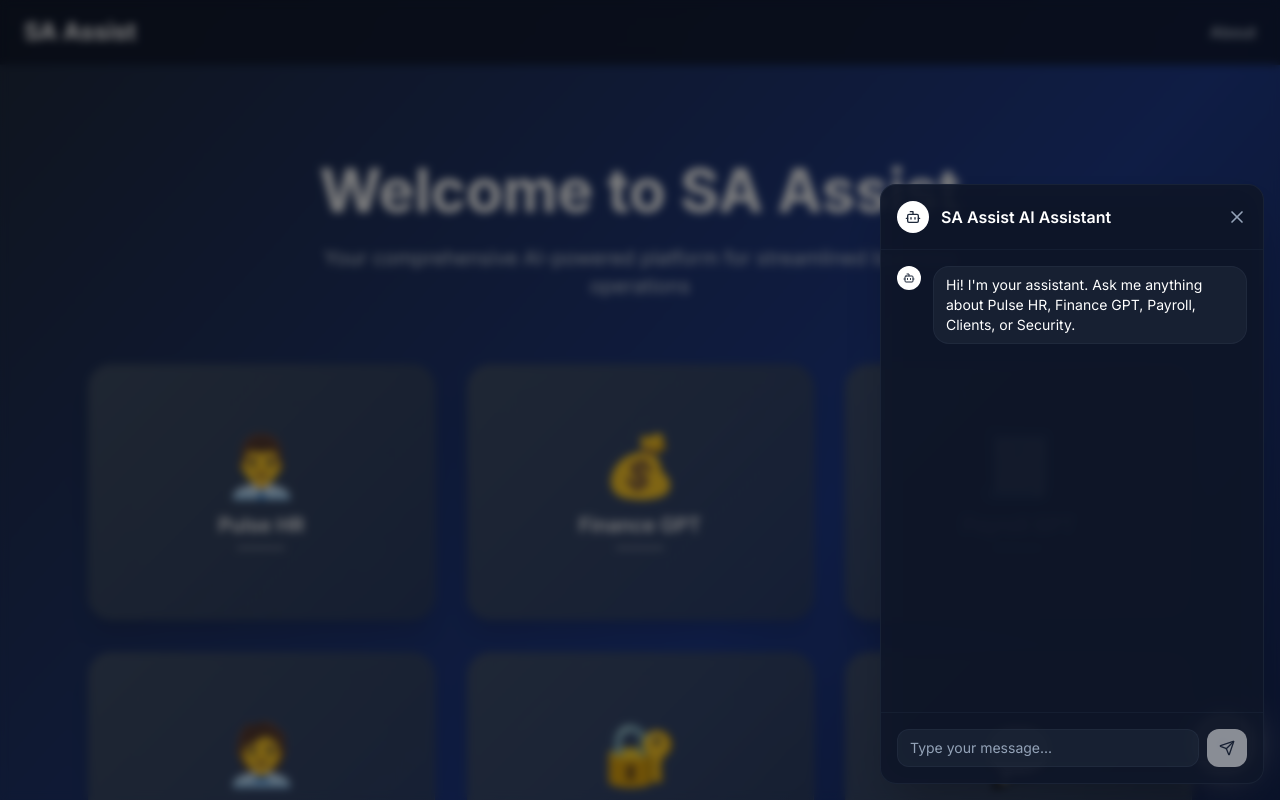
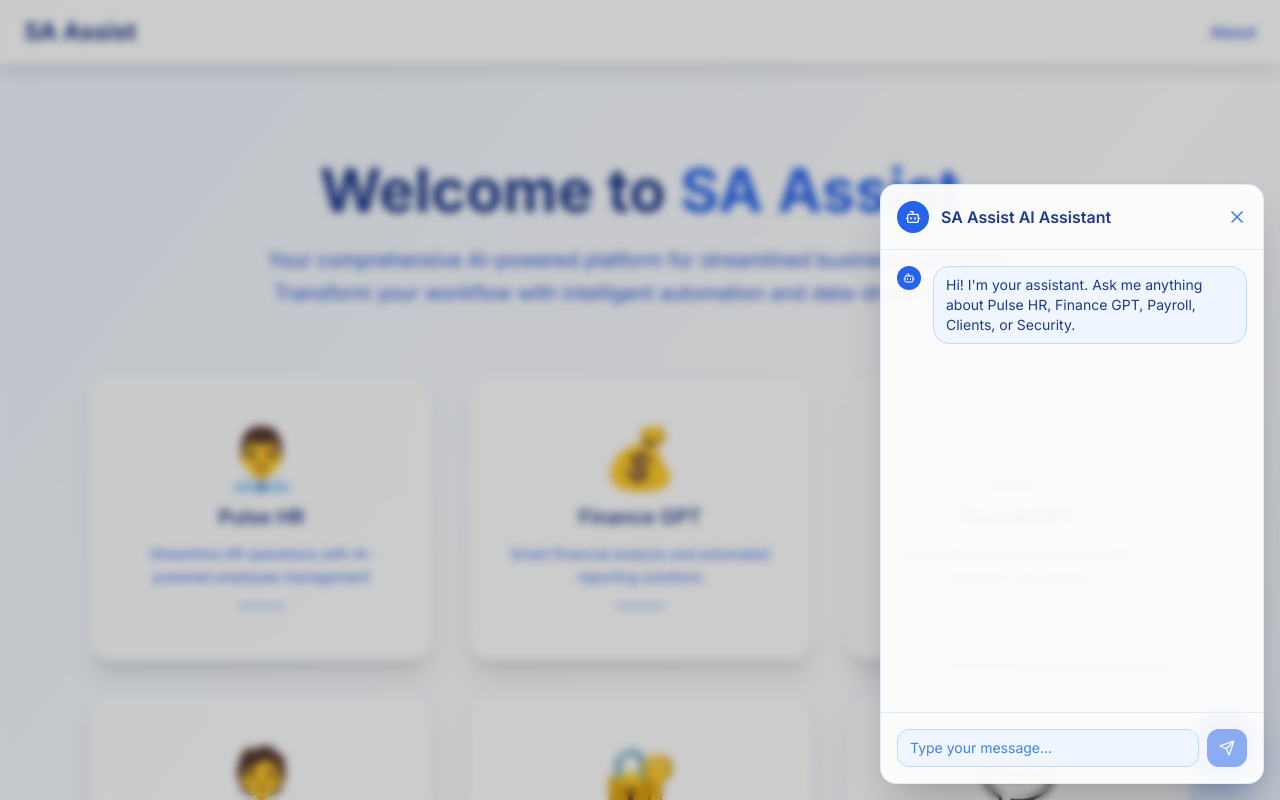
Before and after one commit to rajsatin/assist-ai-landing-dream, a React (Vite) app: page / in a window 1280 px wide. Both pictures are taken after a click on the button 1224 px from the left and 744 px from the top of the page. Shown: the top 800 px of the page. Built offline with nearby package versions, Linux system fonts and the light colour scheme.

Commit message:
Refactor: Improve visual appearance
- Changed the color scheme to a pleasant blue and white theme.
- Improved the overall look and feel of the website.
- Added more description to the about section.
- Enhanced animations for a more decent and cool look.

```diff
--- a/src/components/AIChatbot.tsx
+++ b/src/components/AIChatbot.tsx
@@ -101,14 +101,14 @@ const AIChatbot = () => {
       {/* Floating Chat Button */}
       <motion.button
         onClick={() => setIsOpen(true)}
-        className="fixed bottom-6 right-6 w-16 h-16 bg-white rounded-full shadow-lg flex items-center justify-center text-slate-800 z-50"
-        whileHover={{ scale: 1.1 }}
+        className="fixed bottom-6 right-6 w-16 h-16 bg-blue-600 hover:bg-blue-700 rounded-full shadow-xl flex items-center justify-center text-white z-50"
+        whileHover={{ scale: 1.1, y: -2 }}
         whileTap={{ scale: 0.9 }}
         animate={{
           boxShadow: [
-            "0 0 20px rgba(255, 255, 255, 0.3)",
-            "0 0 40px rgba(255, 255, 255, 0.6)",
-            "0 0 20px rgba(255, 255, 255, 0.3)"
+            "0 10px 25px rgba(37, 99, 235, 0.3)",
+            "0 15px 35px rgba(37, 99, 235, 0.5)",
+            "0 10px 25px rgba(37, 99, 235, 0.3)"
           ]
         }}
         transition={{
@@ -126,28 +126,28 @@ const AIChatbot = () => {
             initial={{ opacity: 0 }}
             animate={{ opacity: 1 }}
             exit={{ opacity: 0 }}
-            className="fixed inset-0 bg-black/50 backdrop-blur-sm z-50 flex items-end justify-end p-4"
+            className="fixed inset-0 bg-black/20 backdrop-blur-sm z-50 flex items-end justify-end p-4"
             onClick={() => setIsOpen(false)}
           >
             <motion.div
-              initial={{ x: 400, y: 100, opacity: 0 }}
-              animate={{ x: 0, y: 0, opacity: 1 }}
-              exit={{ x: 400, y: 100, opacity: 0 }}
+              initial={{ x: 400, y: 100, opacity: 0, scale: 0.8 }}
+              animate={{ x: 0, y: 0, opacity: 1, scale: 1 }}
+              exit={{ x: 400, y: 100, opacity: 0, scale: 0.8 }}
               transition={{ type: "spring", damping: 25, stiffness: 300 }}
-              className="w-96 h-[600px] bg-slate-900/90 backdrop-blur-lg rounded-2xl shadow-2xl border border-slate-700/30 flex flex-col"
+              className="w-96 h-[600px] bg-white/95 backdrop-blur-lg rounded-2xl shadow-2xl border border-blue-200/50 flex flex-col"
               onClick={(e) => e.stopPropagation()}
             >
               {/* Header */}
-              <div className="flex items-center justify-between p-4 border-b border-slate-700/20">
+              <div className="flex items-center justify-between p-4 border-b border-blue-100">
                 <div className="flex items-center gap-3">
-                  <div className="w-8 h-8 bg-white rounded-full flex items-center justify-center">
-                    <Bot size={16} className="text-slate-800" />
+                  <div className="w-8 h-8 bg-blue-600 rounded-full flex items-center justify-center">
+                    <Bot size={16} className="text-white" />
                   </div>
-                  <h3 className="font-semibold text-white">SA Assist AI Assistant</h3>
+                  <h3 className="font-semibold text-blue-900">SA Assist AI Assistant</h3>
                 </div>
                 <button
                   onClick={() => setIsOpen(false)}
-                  className="text-slate-400 hover:text-white transition-colors"
+                  className="text-blue-500 hover:text-blue-700 transition-colors"
                 >
                   <X size={20} />
                 </button>
@@ -163,21 +163,21 @@ const AIChatbot = () => {
                     className={`flex gap-3 ${message.isUser ? 'justify-end' : 'justify-start'}`}
                   >
                     {!message.isUser && (
-                      <div className="w-6 h-6 bg-white rounded-full flex items-center justify-center flex-shrink-0">
-                        <Bot size={12} className="text-slate-800" />
+                      <div className="w-6 h-6 bg-blue-600 rounded-full flex items-center justify-center flex-shrink-0">
+                        <Bot size={12} className="text-white" />
                       </div>
                     )}
                     <div
                       className={`max-w-xs px-3 py-2 rounded-2xl ${
                         message.isUser
-                          ? 'bg-white text-slate-800'
-                          : 'bg-slate-800/60 text-white border border-slate-700/30'
+                          ? 'bg-blue-600 text-white'
+                          : 'bg-blue-50 text-blue-900 border border-blue-200'
                       }`}
                     >
                       <p className="text-sm">{message.text}</p>
                     </div>
                     {message.isUser && (
-                      <div className="w-6 h-6 bg-slate-600 rounded-full flex items-center justify-center flex-shrink-0">
+                      <div className="w-6 h-6 bg-blue-500 rounded-full flex items-center justify-center flex-shrink-0">
                         <User size={12} className="text-white" />
                       </div>
                     )}
@@ -190,14 +190,14 @@ const AIChatbot = () => {
                     animate={{ opacity: 1, y: 0 }}
                     className="flex gap-3 justify-start"
                   >
-                    <div className="w-6 h-6 bg-white rounded-full flex items-center justify-center">
-                      <Bot size={12} className="text-slate-800" />
+                    <div className="w-6 h-6 bg-blue-600 rounded-full flex items-center justify-center">
+                      <Bot size={12} className="text-white" />
                     </div>
-                    <div className="bg-slate-800/60 border border-slate-700/30 rounded-2xl px-3 py-2">
+                    <div className="bg-blue-50 border border-blue-200 rounded-2xl px-3 py-2">
                       <div className="flex gap-1">
-                        <div className="w-2 h-2 bg-slate-400 rounded-full animate-bounce" />
-                        <div className="w-2 h-2 bg-slate-400 rounded-full animate-bounce" style={{ animationDelay: '0.1s' }} />
-                        <div className="w-2 h-2 bg-slate-400 rounded-full animate-bounce" style={{ animationDelay: '0.2s' }} />
+                        <div className="w-2 h-2 bg-blue-400 rounded-full animate-bounce" />
+                        <div className="w-2 h-2 bg-blue-400 rounded-full animate-bounce" style={{ animationDelay: '0.1s' }} />
+                        <div className="w-2 h-2 bg-blue-400 rounded-full animate-bounce" style={{ animationDelay: '0.2s' }} />
                       </div>
                     </div>
                   </motion.div>
@@ -205,7 +205,7 @@ const AIChatbot = () => {
               </div>
 
               {/* Input */}
-              <div className="p-4 border-t border-slate-700/20">
+              <div className="p-4 border-t border-blue-100">
                 <div className="flex gap-2">
                   <input
                     type="text"
@@ -213,13 +213,13 @@ const AIChatbot = () => {
                     onChange={(e) => setInputMessage(e.target.value)}
                     onKeyPress={handleKeyPress}
                     placeholder="Type your message..."
-                    className="flex-1 px-3 py-2 bg-slate-800/60 border border-slate-700/30 rounded-xl text-sm focus:outline-none focus:ring-2 focus:ring-white/30 text-white placeholder-slate-400"
+                    className="flex-1 px-3 py-2 bg-blue-50 border border-blue-200 rounded-xl text-sm focus:outline-none focus:ring-2 focus:ring-blue-300 text-blue-900 placeholder-blue-500"
                     disabled={isLoading}
                   />
                   <button
                     onClick={sendMessage}
                     disabled={!inputMessage.trim() || isLoading}
-                    className="px-3 py-2 bg-white text-slate-800 rounded-xl hover:shadow-lg transition-all duration-200 disabled:opacity-50 disabled:cursor-not-allowed"
+                    className="px-3 py-2 bg-blue-600 hover:bg-blue-700 text-white rounded-xl transition-all duration-200 disabled:opacity-50 disabled:cursor-not-allowed"
                   >
                     <Send size={16} />
                   </button>
--- a/src/components/Footer.tsx
+++ b/src/components/Footer.tsx
@@ -6,11 +6,11 @@ const Footer = () => {
     <motion.footer
       initial={{ opacity: 0, y: 50 }}
       whileInView={{ opacity: 1, y: 0 }}
-      transition={{ duration: 0.6 }}
-      className="py-12 text-center"
+      transition={{ duration: 0.8, ease: "easeOut" }}
+      className="py-12 text-center bg-blue-50/50"
     >
       <div className="max-w-7xl mx-auto px-6">
-        <p className="text-slate-400 text-sm">
+        <p className="text-blue-600 text-sm">
           © 2025 SA Assist. Built with ♥️ and AI.
         </p>
       </div>
--- a/src/components/HeroCards.tsx
+++ b/src/components/HeroCards.tsx
@@ -5,7 +5,7 @@ interface Division {
   title: string;
   emoji: string;
   url: string;
-  gradient: string;
+  description: string;
 }
 
 const divisions: Division[] = [
@@ -13,37 +13,37 @@ const divisions: Division[] = [
     title: "Pulse HR",
     emoji: "👨‍💼",
     url: "https://placeholder-pulse-hr.com",
-    gradient: "from-slate-700 via-slate-600 to-slate-700"
+    description: "Streamline HR operations with AI-powered employee management"
   },
   {
     title: "Finance GPT",
     emoji: "💰",
     url: "https://placeholder-finance-gpt.com",
-    gradient: "from-slate-700 via-blue-800 to-slate-700"
+    description: "Smart financial analysis and automated reporting solutions"
   },
   {
     title: "Payroll GPT",
     emoji: "🧾",
     url: "https://placeholder-payroll-gpt.com",
-    gradient: "from-blue-800 via-slate-700 to-blue-800"
+    description: "Automated payroll processing with intelligent calculations"
   },
   {
     title: "Clients GPT",
     emoji: "🧑‍💼",
     url: "https://placeholder-clients-gpt.com",
-    gradient: "from-slate-600 via-slate-700 to-slate-600"
+    description: "Enhanced client relationship management and communication"
   },
   {
     title: "Security Policies GPT",
     emoji: "🔐",
     url: "https://placeholder-security-gpt.com",
-    gradient: "from-slate-700 via-slate-800 to-slate-700"
+    description: "Comprehensive security policy management and compliance"
   },
   {
     title: "Helpdesk GPT",
     emoji: "💬",
     url: "https://placeholder-helpdesk-gpt.com",
-    gradient: "from-blue-800 via-slate-800 to-blue-800"
+    description: "Intelligent customer support and ticket resolution system"
   }
 ];
 
@@ -53,14 +53,15 @@ const HeroCards = () => {
       <motion.div
         initial={{ opacity: 0, y: 50 }}
         animate={{ opacity: 1, y: 0 }}
-        transition={{ duration: 0.8 }}
+        transition={{ duration: 1, ease: "easeOut" }}
         className="text-center mb-16"
       >
-        <h1 className="text-5xl md:text-6xl font-bold text-white mb-6">
-          Welcome to SA Assist
+        <h1 className="text-5xl md:text-6xl font-bold text-blue-900 mb-6">
+          Welcome to <span className="text-blue-600">SA Assist</span>
         </h1>
-        <p className="text-xl text-slate-300 max-w-2xl mx-auto">
-          Your comprehensive AI-powered platform for streamlined business operations
+        <p className="text-xl text-blue-700 max-w-3xl mx-auto leading-relaxed">
+          Your comprehensive AI-powered platform for streamlined business operations.
+          Transform your workflow with intelligent automation and data-driven insights.
         </p>
       </motion.div>
 
@@ -71,60 +72,57 @@ const HeroCards = () => {
             href={division.url}
             target="_blank"
             rel="noopener noreferrer"
-            initial={{ opacity: 0, y: 100, rotate: index % 2 === 0 ? -5 : 5 }}
-            animate={{ opacity: 1, y: 0, rotate: 0 }}
+            initial={{ opacity: 0, y: 100, scale: 0.8 }}
+            animate={{ opacity: 1, y: 0, scale: 1 }}
             transition={{
-              duration: 0.6,
-              delay: index * 0.1,
-              type: "spring",
-              stiffness: 100
+              duration: 0.8,
+              delay: index * 0.15,
+              ease: "easeOut"
             }}
             whileHover={{
               scale: 1.05,
-              rotateY: 5,
-              z: 50,
-              transition: { duration: 0.3 }
+              y: -10,
+              transition: { duration: 0.3, ease: "easeOut" }
             }}
-            whileTap={{ scale: 0.95 }}
-            className={`
+            whileTap={{ scale: 0.98 }}
+            className="
               relative group cursor-pointer block
-              bg-gradient-to-br ${division.gradient}
-              rounded-3xl p-8 h-64
-              backdrop-blur-lg bg-opacity-60
-              border border-slate-600/30
+              bg-white/80 backdrop-blur-lg
+              rounded-3xl p-8 h-72
+              border border-blue-200/50
               shadow-xl hover:shadow-2xl
-              transition-all duration-300
-              transform-gpu perspective-1000
-            `}
-            style={{
-              backdropFilter: 'blur(20px)',
-              background: `linear-gradient(135deg, rgba(71, 85, 105, 0.8), rgba(51, 65, 85, 0.6))`,
-            }}
+              transition-all duration-500
+              hover:border-blue-300/70
+            "
           >
-            <div className="absolute inset-0 rounded-3xl bg-gradient-to-br from-white/10 to-transparent opacity-0 group-hover:opacity-100 transition-opacity duration-300" />
+            <div className="absolute inset-0 rounded-3xl bg-gradient-to-br from-blue-50/50 to-blue-100/30 opacity-0 group-hover:opacity-100 transition-opacity duration-500" />
 
             <div className="relative z-10 flex flex-col items-center justify-center h-full text-center">
               <motion.div
                 className="text-6xl mb-4"
-                whileHover={{ scale: 1.2, rotate: 10 }}
+                whileHover={{ scale: 1.2, rotate: 5 }}
                 transition={{ type: "spring", stiffness: 300 }}
               >
                 {division.emoji}
               </motion.div>
 
-              <h3 className="text-xl font-semibold text-white mb-2">
+              <h3 className="text-xl font-semibold text-blue-900 mb-3">
                 {division.title}
               </h3>
 
+              <p className="text-sm text-blue-600 mb-4 leading-relaxed">
+                {division.description}
+              </p>
+
               <motion.div
-                className="w-12 h-0.5 bg-white/50 rounded-full"
+                className="w-12 h-0.5 bg-blue-400 rounded-full"
                 initial={{ width: 0 }}
                 whileInView={{ width: 48 }}
-                transition={{ duration: 0.6, delay: index * 0.1 }}
+                transition={{ duration: 0.8, delay: index * 0.1 }}
               />
             </div>
 
-            <div className="absolute inset-0 rounded-3xl opacity-0 group-hover:opacity-100 transition-opacity duration-300 bg-gradient-to-br from-transparent via-white/5 to-transparent" />
+            <div className="absolute inset-0 rounded-3xl opacity-0 group-hover:opacity-100 transition-opacity duration-500 bg-gradient-to-br from-transparent via-blue-50/20 to-transparent" />
           </motion.a>
         ))}
       </div>
--- a/src/components/Navigation.tsx
+++ b/src/components/Navigation.tsx
@@ -6,22 +6,24 @@ const Navigation = () => {
     <motion.nav
       initial={{ y: -100, opacity: 0 }}
       animate={{ y: 0, opacity: 1 }}
-      transition={{ duration: 0.6 }}
-      className="fixed top-0 left-0 right-0 z-50 bg-slate-900/80 backdrop-blur-lg border-b border-slate-700/20"
+      transition={{ duration: 0.8, ease: "easeOut" }}
+      className="fixed top-0 left-0 right-0 z-50 bg-white/90 backdrop-blur-lg border-b border-blue-200/50 shadow-lg"
     >
       <div className="max-w-7xl mx-auto px-6 py-4">
         <div className="flex items-center justify-between">
           <motion.div
-            className="text-2xl font-bold text-white"
+            className="text-2xl font-bold text-blue-900"
             whileHover={{ scale: 1.05 }}
+            transition={{ type: "spring", stiffness: 300 }}
           >
             SA Assist
           </motion.div>
           <motion.a
             href="#about"
-            className="text-slate-300 hover:text-white transition-colors duration-300 font-medium"
-            whileHover={{ scale: 1.05 }}
+            className="text-blue-700 hover:text-blue-900 transition-colors duration-300 font-medium"
+            whileHover={{ scale: 1.05, y: -2 }}
             whileTap={{ scale: 0.95 }}
+            transition={{ type: "spring", stiffness: 400 }}
           >
             About
           </motion.a>
--- a/src/pages/Index.tsx
+++ b/src/pages/Index.tsx
@@ -6,22 +6,27 @@ import Footer from '@/components/Footer';
 
 const Index = () => {
   return (
-    <div className="min-h-screen bg-gradient-to-br from-slate-800 via-blue-900 to-slate-900 font-inter">
+    <div className="min-h-screen bg-gradient-to-br from-blue-50 via-white to-blue-100 font-inter">
       <Navigation />
 
       <main className="pt-20">
         <HeroCards />
 
         {/* About Section */}
-        <section id="about" className="py-20 bg-slate-800/50 backdrop-blur-sm">
+        <section id="about" className="py-20 bg-white/70 backdrop-blur-sm border-t border-blue-100">
           <div className="max-w-4xl mx-auto px-6 text-center">
-            <h2 className="text-4xl font-bold text-white mb-8">
+            <h2 className="text-4xl font-bold text-blue-900 mb-8">
               About SA Assist
             </h2>
-            <p className="text-lg text-slate-300 leading-relaxed">
+            <p className="text-lg text-blue-700 leading-relaxed mb-6">
               SA Assist is your comprehensive AI-powered business platform designed to streamline operations
               across all departments. From HR management with Pulse HR to financial operations with Finance GPT,
               our suite of AI tools empowers your team to work smarter, not harder.
+            </p>
+            <p className="text-md text-blue-600 leading-relaxed">
+              Built with cutting-edge artificial intelligence, our platform integrates seamlessly with your
+              existing workflows to provide intelligent automation, data-driven insights, and exceptional
+              user experiences across every aspect of your business.
             </p>
           </div>
         </section>
```
